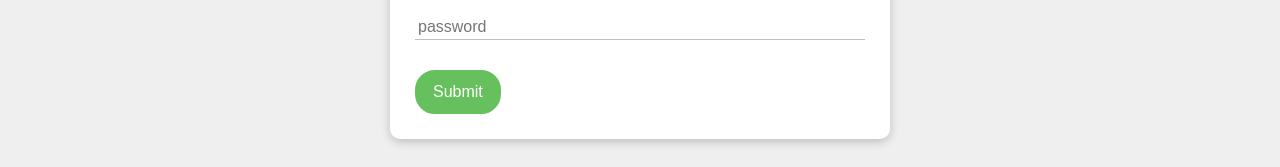
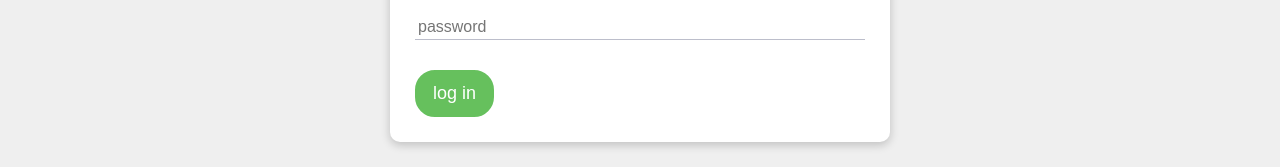
Before and after one commit to Mariia-Boichuk/react-delivery, a React (Create React App) app: page /signin in a window 1280 px wide. Shown: the part 326-493 px from the top of the page. Built offline with nearby package versions, Linux system fonts and the light colour scheme.

Commit message:
Button refactored

```diff
--- a/src/components/HeaderAndNavigation/LogOutButton/LogOutButton.tsx
+++ b/src/components/HeaderAndNavigation/LogOutButton/LogOutButton.tsx
@@ -16,6 +16,7 @@ const LogOutButton: React.FC<LogOutButtonProps> = ({ setUser }) => {
   return (
     <div className={styles.navItemHeader}>
       <Button
+        type="button"
         text="log out"
         onClick={(event) => {
           event.preventDefault();
--- a/src/components/common/Button/Button.module.css
+++ b/src/components/common/Button/Button.module.css
@@ -3,11 +3,20 @@
   border: 3px solid #66c05d;
   padding: 10px 15px;
   background-color: transparent;
-  font-size: inherit;
+  font-size: 18px;
   cursor: pointer;
 }
 
 .button:hover {
-  background-color: green;
+  background-color: rgb(53, 174, 41);
   opacity: 0.5;
 }
+
+.submit {
+  background-color: #66c05d;
+  color: white;
+}
+
+.submit:hover {
+  background-color: green;
+}
--- a/src/components/common/Button/Button.tsx
+++ b/src/components/common/Button/Button.tsx
@@ -4,13 +4,18 @@ import styles from "./Button.module.css";
 
 type ButtonProps = {
   text: string;
-  onClick: (event: React.MouseEvent<HTMLButtonElement>) => void;
+  type: "button" | "submit" | "reset";
+  onClick?: (event: React.MouseEvent<HTMLButtonElement>) => void;
 };
 
-const Button: React.FC<ButtonProps> = ({ text, onClick }) => {
+const Button: React.FC<ButtonProps> = ({ text, type, onClick }) => {
   return (
-    <button className={styles.button} onClick={onClick}>
-      <Text> {text}</Text>
+    <button
+      className={`${styles.button} ${type === "submit" && styles.submit}`}
+      onClick={onClick}
+      type={type}
+    >
+      {text}
     </button>
   );
 };
--- a/src/components/common/SubmitButton/SubmitButton.module.css
+++ /dev/null
@@ -1,15 +0,0 @@
-.submit {
-  background-color: #66c05d;
-  color: white;
-  border-radius: 20px;
-  border: 3px solid #66c05d;
-  padding: 10px 15px;
-
-  font-size: inherit;
-  cursor: pointer;
-}
-
-.submit:hover {
-  background-color: green;
-  opacity: 0.5;
-}
--- a/src/components/common/SubmitButton/SubmitButton.tsx
+++ /dev/null
@@ -1,12 +0,0 @@
-import React from "react";
-import st from "./SubmitButton.module.css";
-
-const SubmitButton = () => {
-  return (
-    <button type="submit" className={st.submit}>
-      Submit
-    </button>
-  );
-};
-
-export default SubmitButton;
--- a/src/index.css
+++ b/src/index.css
@@ -26,9 +26,9 @@ a:hover {
   opacity: 0.6;
 }
 
-button {
+/* button {
   color: inherit;
-}
+} */
 
 li {
   list-style: none;
--- a/src/pages/LoginPage/LoginPage.tsx
+++ b/src/pages/LoginPage/LoginPage.tsx
@@ -3,7 +3,7 @@ import PageTitle from "../../components/common/PageTitle/PageTitle";
 import Input from "../../components/common/Input/Input";
 import Form from "../../components/common/Form/Form";
 import { useFormik, FormikProps } from "formik";
-import SubmitButton from "../../components/common/SubmitButton/SubmitButton";
+import Button from "../../components/common/Button/Button";
 import * as Yup from "yup";
 import useRequest from "../../utils/useRequest";
 import Cookies from "js-cookie";
@@ -97,7 +97,7 @@ export const LoginPage: React.FC = () => {
           error={formik.errors.password}
         />
 
-        <SubmitButton />
+        <Button type="submit" text="log in" />
       </Form>
     </section>
   );
--- a/src/pages/Registration/Registration.tsx
+++ b/src/pages/Registration/Registration.tsx
@@ -6,7 +6,7 @@ import useRequest from "../../utils/useRequest";
 import Input from "../../components/common/Input/Input";
 import Form from "../../components/common/Form/Form";
 import * as Yup from "yup";
-import SubmitButton from "../../components/common/SubmitButton/SubmitButton";
+import Button from "../../components/common/Button/Button";
 
 import { useEffect, useRef } from "react";
 import RadioGroupeRole from "../../components/common/RadioGroupeRole/RadioGroupeRole";
@@ -81,7 +81,7 @@ export const Registration: React.FC = () => {
 
         <RadioGroupeRole formik={formik} />
 
-        <SubmitButton />
+        <Button type="submit" text="register" />
       </Form>
     </section>
   );
```
